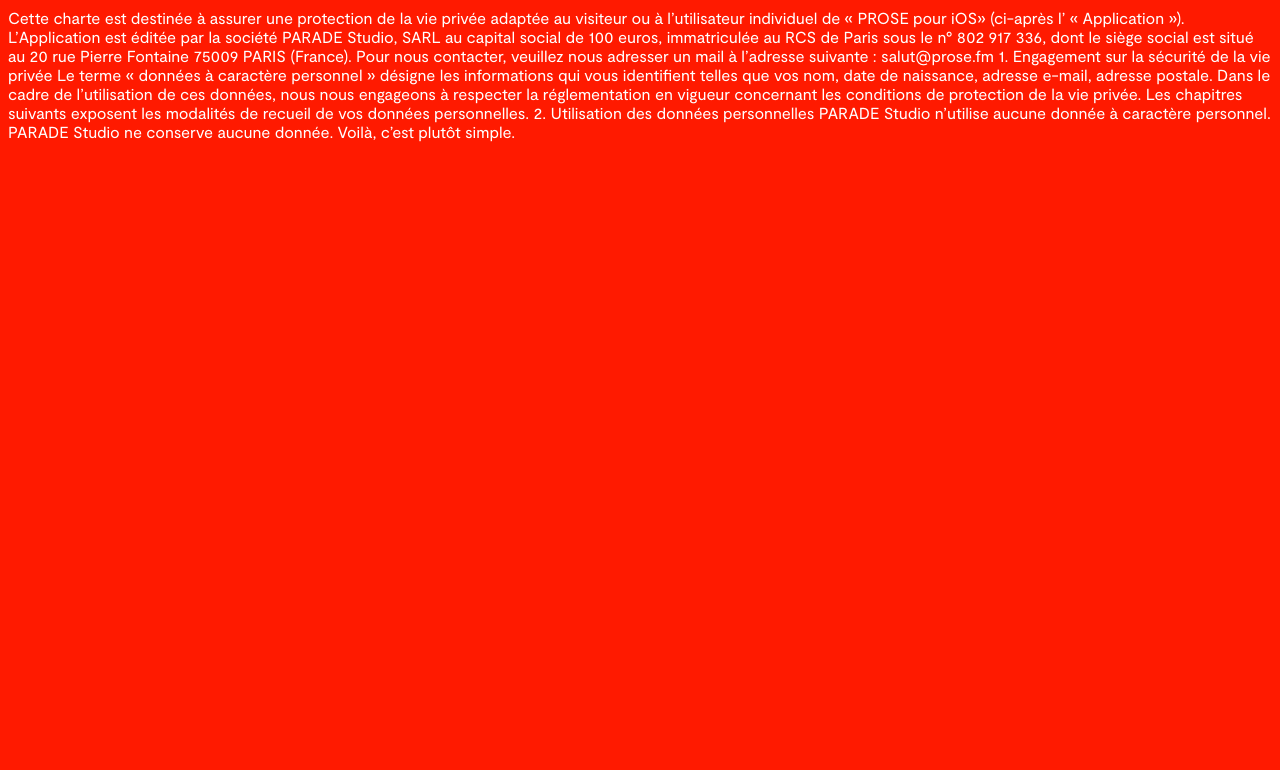
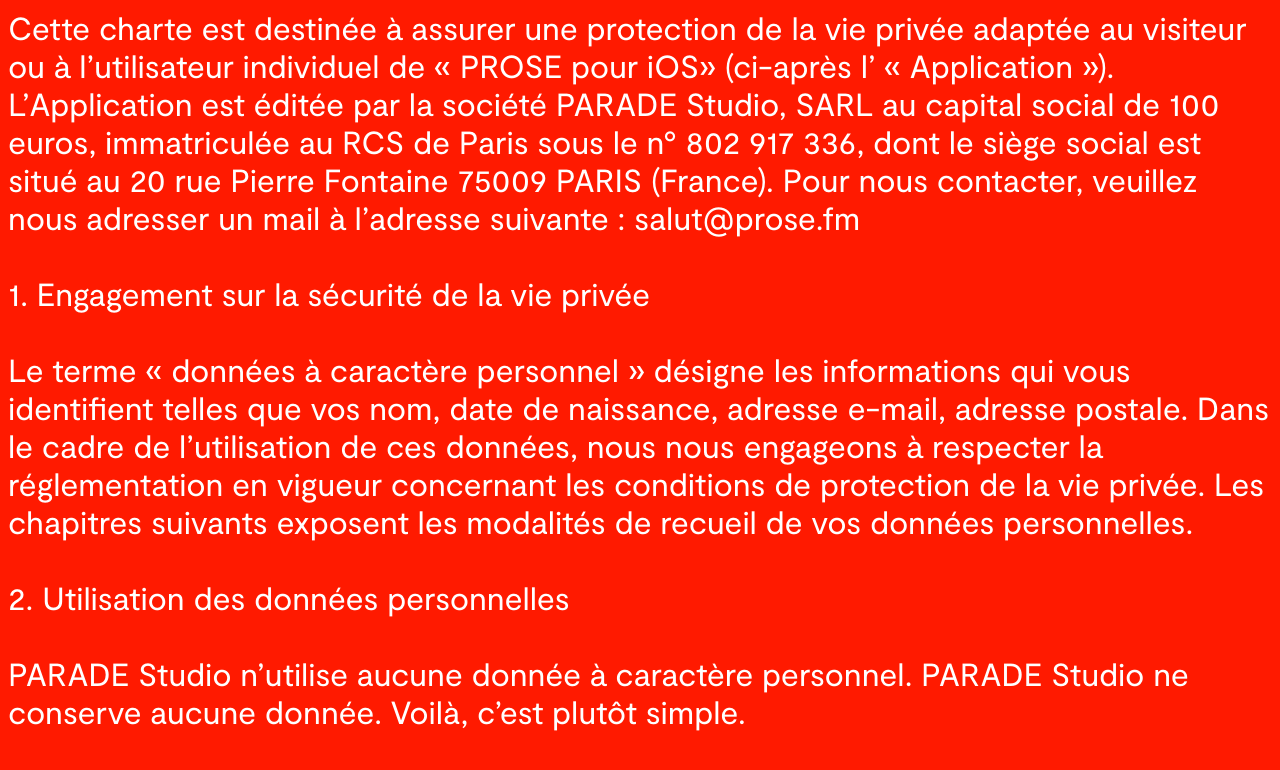
Before and after one commit to karolsenami/karolsenami.github.io, a Jekyll site: the page prose-fm-conditions.html, which Jekyll copies as it is, in a window 1280 px wide. Shown: the top 770 px of the page. Built offline with Jekyll 4.4.1, drawn with Linux system fonts in a browser that asks for light colours.

Commit message:
Update prose-fm-conditions.html

```diff
--- a/prose-fm-conditions.html
+++ b/prose-fm-conditions.html
@@ -1,5 +1,5 @@
 <style>
-body {background-color: #ff1a00; color:white; font-family: Moderat;}
+body {background-color: #ff1a00; color:white; font-family: Moderat; font-size: 2em;}
 @font-face {
   font-family: "Moderat";
   src: url("../fonts/Moderat-Regular.otf");
@@ -8,15 +8,15 @@
 <body style="background-color: #ff1a00;">Cette charte est destinée à assurer une protection de la vie privée adaptée au visiteur ou à l’utilisateur individuel de « PROSE pour iOS» (ci-après l’ « Application »).
 L’Application est éditée par la société PARADE Studio, SARL  au capital social de 100 euros, immatriculée au RCS de Paris sous le n° 802 917 336, dont le siège social est situé au 20 rue Pierre Fontaine 75009 PARIS (France).
 Pour nous contacter, veuillez nous adresser un mail à l’adresse suivante : salut@prose.fm
-
+  </br>  </br>
 1. Engagement sur la sécurité de la vie privée
-
+  </br>  </br>
 Le terme « données à caractère personnel » désigne les informations qui vous identifient telles que vos nom, date de naissance, adresse e-mail, adresse postale.
 Dans le cadre de l’utilisation de ces données, nous nous engageons à respecter la réglementation en vigueur concernant les conditions de protection de la vie privée.
 Les chapitres suivants exposent les modalités de recueil de vos données personnelles.
-
+  </br>  </br>
 2. Utilisation des données personnelles
-
+  </br>  </br>
 PARADE Studio n’utilise aucune donnée à caractère personnel.
 PARADE Studio ne conserve  aucune donnée.
 Voilà, c’est plutôt simple.
```
